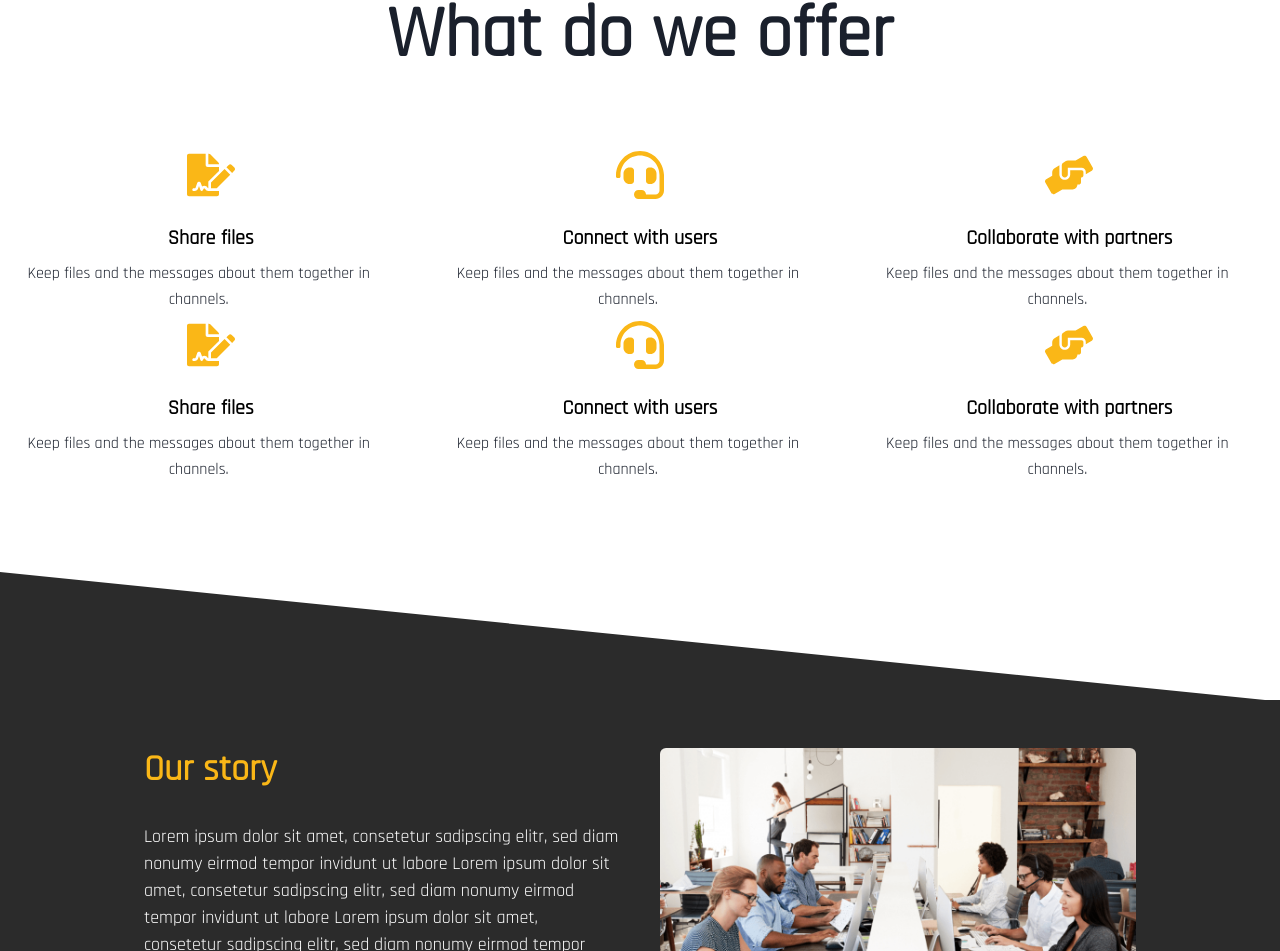
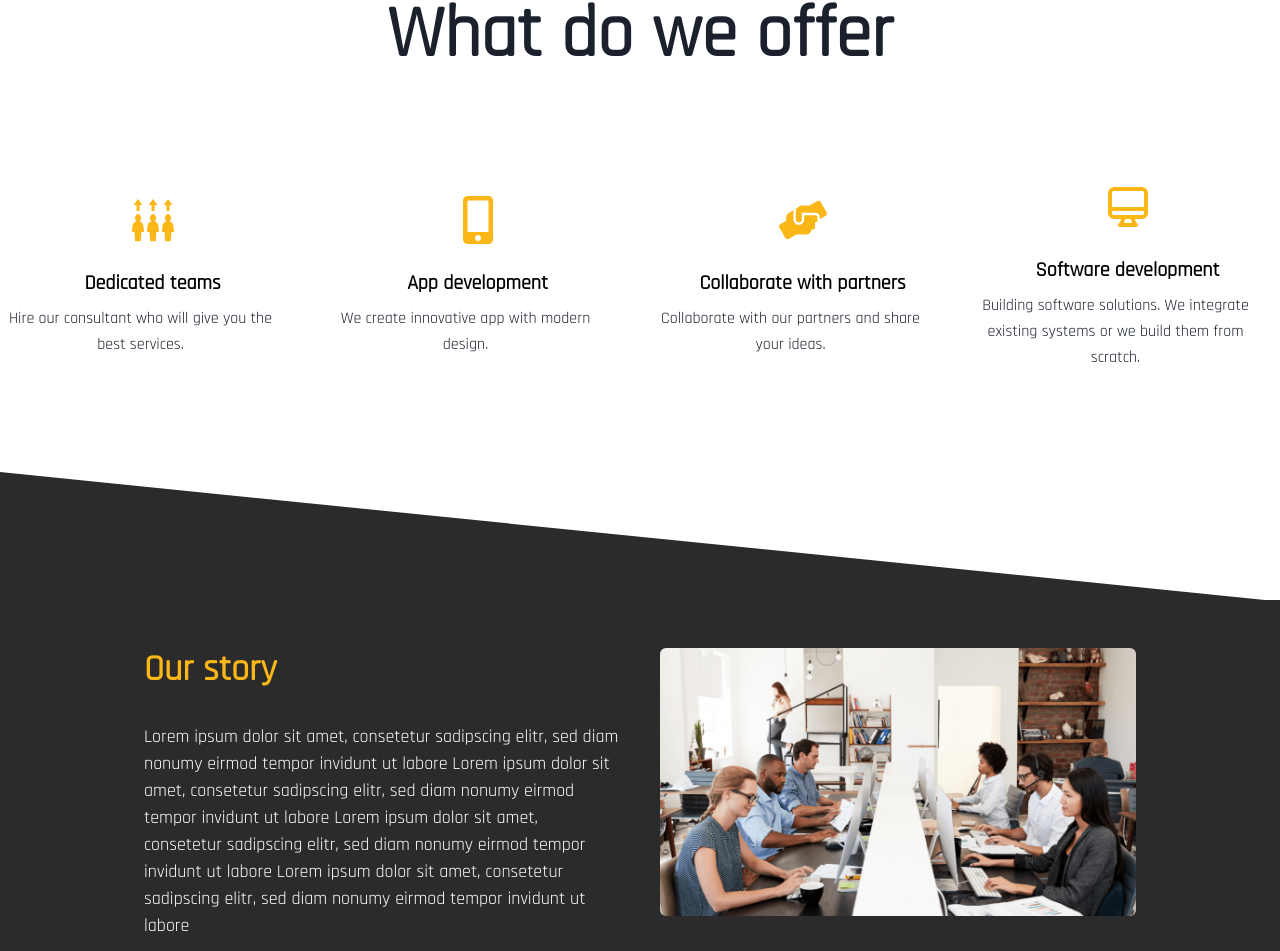
Before and after one commit to ErinDzinic/zenotech, a Next.js app: page / in a window 1280 px wide. Shown: the part 2415-3366 px from the top of the page. Built offline with nearby package versions, Linux system fonts and the light colour scheme.

Commit message:
fix: features alignment

```diff
--- a/components/Features/Features.js
+++ b/components/Features/Features.js
@@ -6,14 +6,16 @@ import {
     useColorModeValue as mode,
 } from '@chakra-ui/react'
 import * as React from 'react'
-  import { FaFileSignature, FaHandsHelping, FaHeadset } from 'react-icons/fa'
+import { FaFileSignature, FaHandsHelping, FaHeadset, FaMobileAlt } from 'react-icons/fa';
+import { GiTeamUpgrade } from 'react-icons/gi';
+import { HiOutlineDesktopComputer } from 'react-icons/hi';
 import { Feature } from './FeaturesDesign'
 import Fade from 'react-reveal/Fade';
 
 
 //   ========== THIS IS COMPONENT FOR 2x3 column of ICONS BELOW OUR PARTNERS ================
 
-  export default function Features(){
+export default function Features() {
     return (
 
         <Box bgColor={'white'} align='center'>
@@ -24,13 +26,15 @@ import {
                 </Box>
             </Fade>
             <SimpleGrid
+                paddingTop={'2rem'}
+                alignItems={'center'}
                 columns={{
                     base: 1,
-                md: 3,
+                    md: 4,
                 }}
                 spacing={{
-                base: '10',
-                md: '2',
+                    base: '5',
+                    md: '5',
                 }}
             >
 
@@ -40,23 +44,17 @@ import {
             =================================================================*/}
 
                 <Fade bottom>
-            <Feature title="Share files" icon={<FaFileSignature />}>
-                Keep files and the messages about them together in channels.
+                    <Feature title="Dedicated teams" icon={<GiTeamUpgrade />}>
+                        Hire our consultant who will give you the best services.
                     </Feature>
-            <Feature title="Connect with users" icon={<FaHeadset />}>
-                Keep files and the messages about them together in channels.
+                    <Feature title="App development" icon={<FaMobileAlt />}>
+                        We create innovative app with modern design.
                     </Feature>
                     <Feature title="Collaborate with partners" icon={<FaHandsHelping />}>
-                Keep files and the messages about them together in channels.
+                        Collaborate with our partners and share your ideas.
                     </Feature>
-            <Feature title="Share files" icon={<FaFileSignature />}>
-                Keep files and the messages about them together in channels.
-            </Feature>
-            <Feature title="Connect with users" icon={<FaHeadset />}>
-                Keep files and the messages about them together in channels.
-            </Feature>
-            <Feature title="Collaborate with partners" icon={<FaHandsHelping />}>
-                Keep files and the messages about them together in channels.
+                    <Feature title="Software development" icon={<HiOutlineDesktopComputer />}>
+                        Building software solutions. We integrate existing systems or we build them from scratch.
                     </Feature>
                 </Fade>
                 <Divider my="10" opacity={0} />
```
Lines whose indentation alone changed are shown as unchanged.
